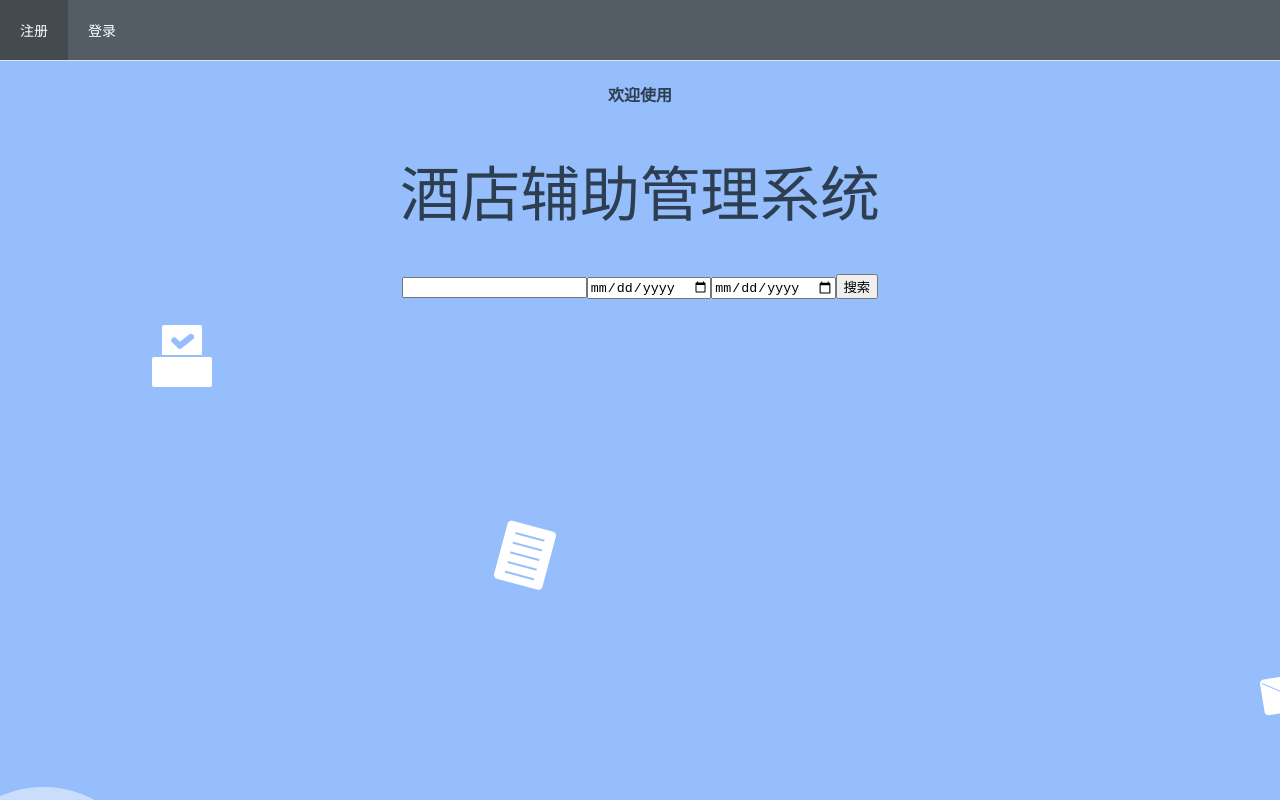
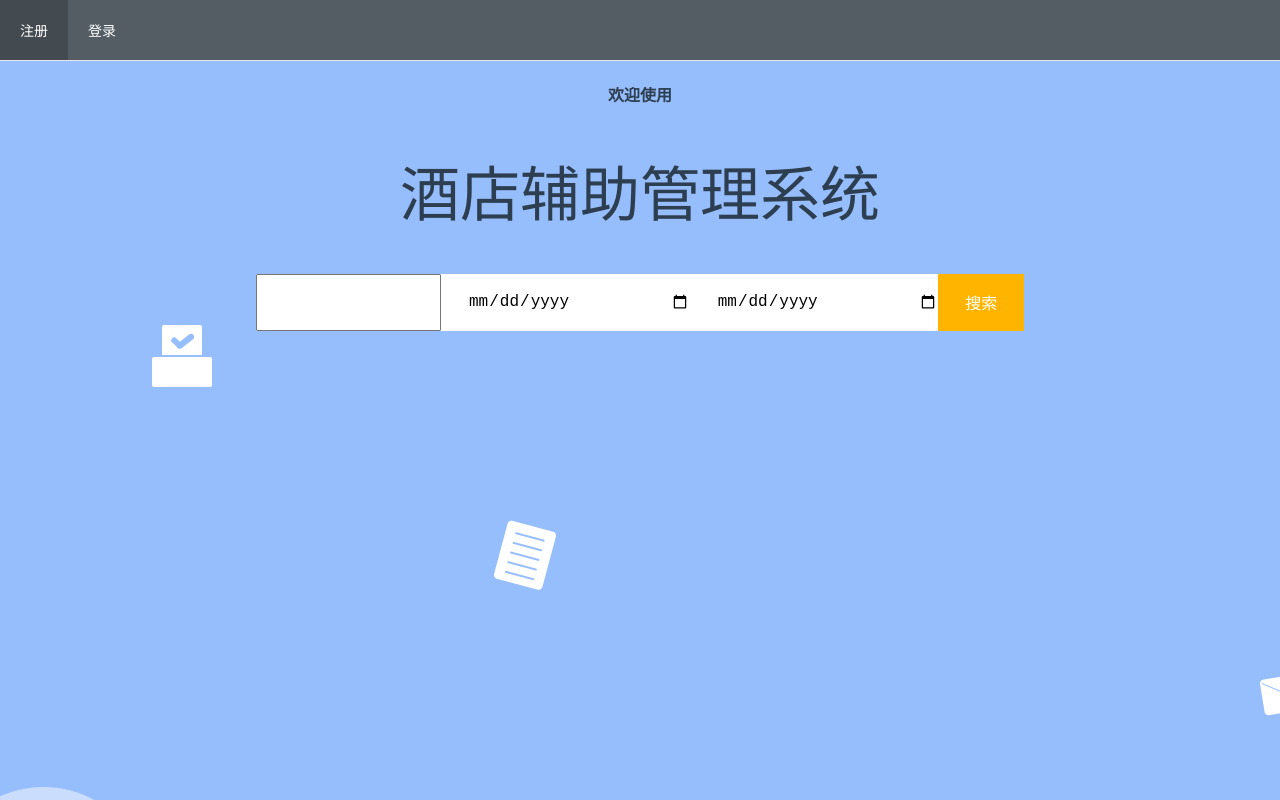
Before and after one commit to Hans774882968/hotel_system_frontend, a Vue app: page / in a window 1280 px wide. Built offline with nearby package versions, Linux system fonts and the light colour scheme.

Commit message:
简化搜索框样式

```diff
--- a/src/components/Index.vue
+++ b/src/components/Index.vue
@@ -13,25 +13,15 @@
         <router-link to="/login" >登录</router-link>
       </el-menu-item>
     </el-menu>
-    <!--<table>-->
-      <!--<tr>-->
-        <!--<td>-->
-                  <!--</td>-->
-      <!--</tr>-->
-    <!--</table>-->
     <h4>欢迎使用</h4> <div><h1 class="center">酒店辅助管理系统</h1></div>
-    <!--1111111111111111111111111111111111111111111111111111111111111111111111111111111111111111-->
-    <div class="search_from_container">
     <form action="/Search" class="search_form" id="search_form">
-        <div class="d-flex flex-sm-row flex-column align-items-sm-start align-items-center justify-content-sm-between .mdui-shadow-6">
+      <div class="search_container">
         <input type="text" name="keywords" class="searc_input" aria-placeholder="输入目的地，城市或景点" required="required">
         <input type="date"  class="search_input" value="入住日期"  required="required">
         <input type="date"  class="search_input" value="退房日期" placeholder="退房日期" required="required">
         <button class="search_button" >搜索</button>
       </div>
     </form>
-    </div>
-    <!--1111111111111111111111111111111111111111111111111111111111111111111111111111111111111111-->
   </div>
 </template>
 
@@ -42,68 +32,51 @@ export default {
 </script>
 
 <style scoped>
-  /*-----------------------------------------------------------------------*/
-  /*.search_from_container{*/
-    /*margin-top: 36px;*/
+.search_form {
+  display: flex;
+  justify-content: center;
+}
+.search_container{
+  display: flex;
+  width: 60%;
+}
+.search_input {
+  display: block;
+  width: calc(100% - 214px);
+  height: 57px;
+  border: none;
+  outline: none;
+  padding-left: 27px;
+  border-radius: 0px;
+  font-size: 16px;
+  font-weight: 400;
+  color: #000000;
+}
+.search_button {
+  width: 196px;
+  height: 57px;
+  border: none;
+  outline: none;
+  background: #ffb400;
+  border-radius: 0px;
+  cursor: pointer;
+  font-size: 16px;
+  font-weight: 500;
+  color: #FFFFFF;
+}
+div {
+  display: block;
+  position: relative;
+  -webkit-box-sizing: border-box;
+  -moz-box-sizing: border-box;
+  box-sizing: border-box;
+}
+/*.tab-location{*/
+  /*margin-top: 100px;*/
+  /*margin-right:430px;*/
+  /*float: right;*/
+  /*font-feature-settings: normal;*/
 /*}*/
-  /*.search_form {*/
-    /*display: block;*/
-  /*}*/
-  /*.d-flex {*/
-    /*display: -ms-flexbox!important;*/
-    /*display: flex!important;*/
-  /*}*/
-  /*.flex-column {*/
-    /*-ms-flex-direction: column!important;*/
-    /*flex-direction: column!important;*/
-  /*}*/
-  /*form {*/
-    /*display: block;*/
-    /*margin-top: 0em;*/
-  /*}*/
-  /*.align-items-center {*/
-    /*-ms-flex-align: center!important;*/
-    /*align-items: center!important;*/
-  /*}*/
-  /*.search_input {*/
-    /*display: block;*/
-    /*width: calc(100% - 214px);*/
-    /*height: 57px;*/
-    /*border: none;*/
-    /*outline: none;*/
-    /*padding-left: 27px;*/
-    /*border-radius: 0px;*/
-    /*font-size: 16px;*/
-    /*font-weight: 400;*/
-    /*color: #000000;*/
-  /*}*/
-  /*.search_button {*/
-    /*width: 196px;*/
-    /*height: 57px;*/
-    /*border: none;*/
-    /*outline: none;*/
-    /*background: #ffb400;*/
-    /*border-radius: 0px;*/
-    /*cursor: pointer;*/
-    /*font-size: 16px;*/
-    /*font-weight: 500;*/
-    /*color: #FFFFFF;*/
-  /*}*/
-  /*div {*/
-    /*display: block;*/
-    /*position: relative;*/
-    /*-webkit-box-sizing: border-box;*/
-    /*-moz-box-sizing: border-box;*/
-    /*box-sizing: border-box;*/
-  /*}*/
-  /*-----------------------------------------------------------------------*/
-  /*-----------------------------------------------------------------------*/
-  .tab-location{
-   margin-top: 100px;
-    margin-right:430px;
-    float: right;
-    font-feature-settings: normal;
-  }
 .container{
   height: 100vh;
   background-image: url("/static/bg.png");
```
Lines whose indentation alone changed are shown as unchanged.
